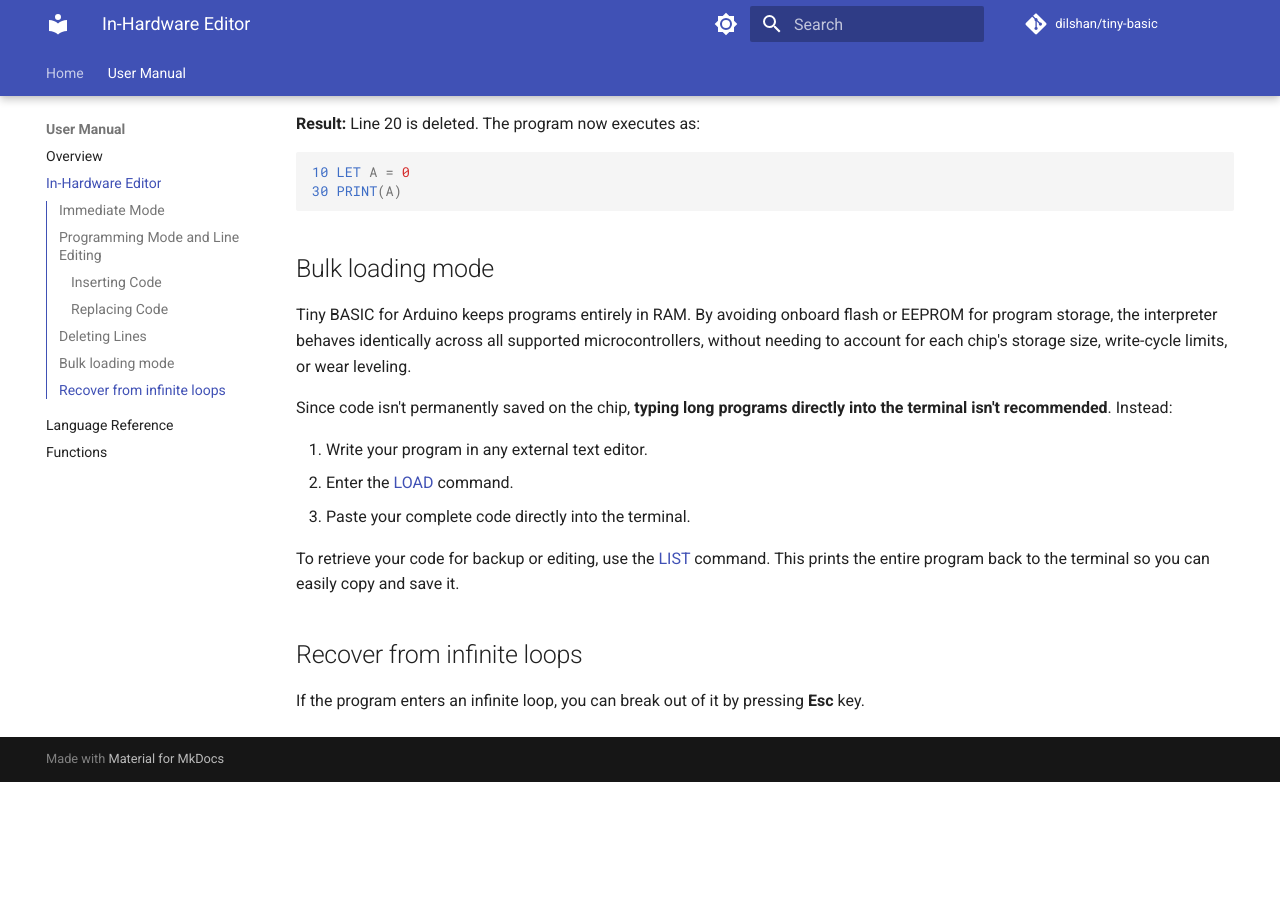
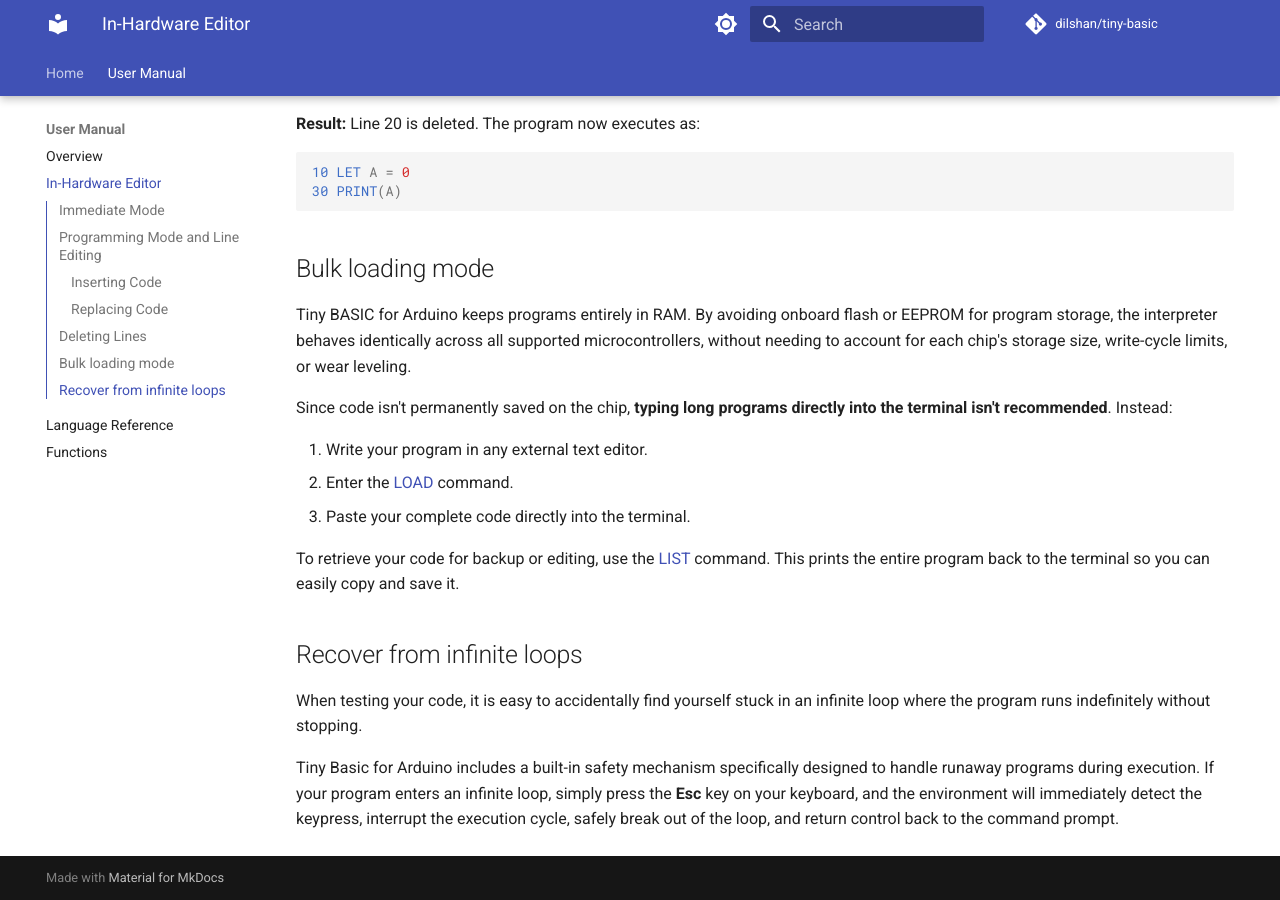
Before and after one commit to dilshan/tiny-basic, an MkDocs documentation site: the page built from docs/manual/editor.md, in a window 1280 px wide and 900 px high, scrolled down 2000 px. Built offline with MkDocs 1.6.1 and Material for MkDocs 9.7.7, drawn with Linux system fonts in a browser that asks for light colours; comment, search, counter and statistics services are not loaded; before the commit the page ends 2782 px from its top, so only the background shows below that.

```diff
--- a/docs/manual/editor.md
+++ b/docs/manual/editor.md
@@ -94,4 +94,6 @@
 
 ## Recover from infinite loops
 
-If the program enters an infinite loop, you can break out of it by pressing **Esc** key.
+When testing your code, it is easy to accidentally find yourself stuck in an infinite loop where the program runs indefinitely without stopping.
+
+Tiny Basic for Arduino includes a built-in safety mechanism specifically designed to handle runaway programs during execution. If your program enters an infinite loop, simply press the **Esc** key on your keyboard, and the environment will immediately detect the keypress, interrupt the execution cycle, safely break out of the loop, and return control back to the command prompt.
```
